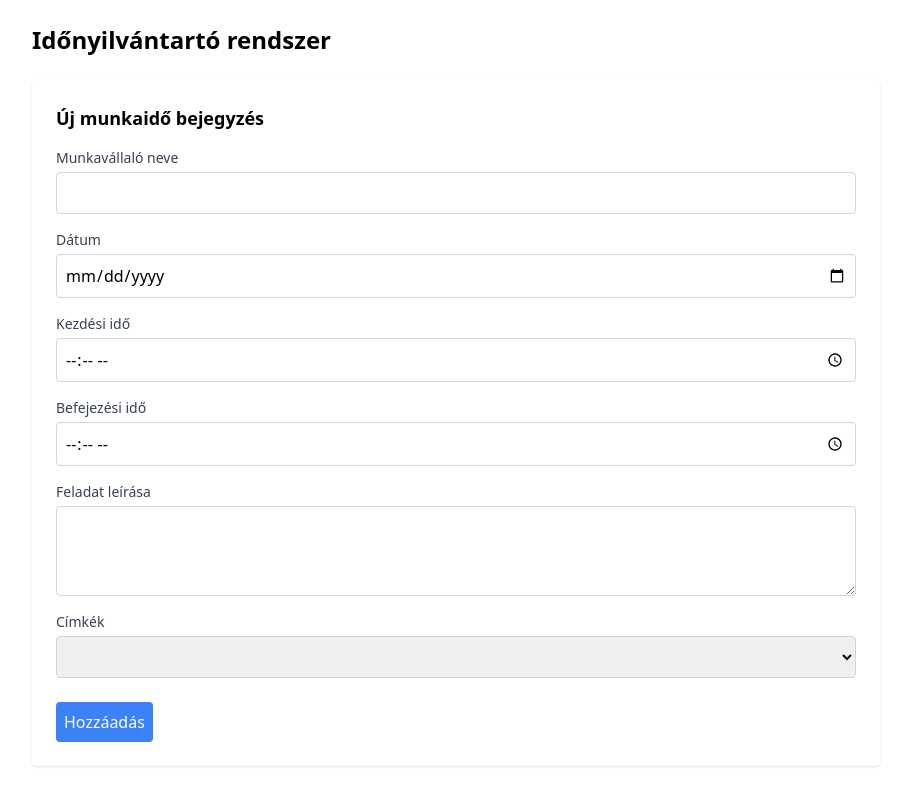
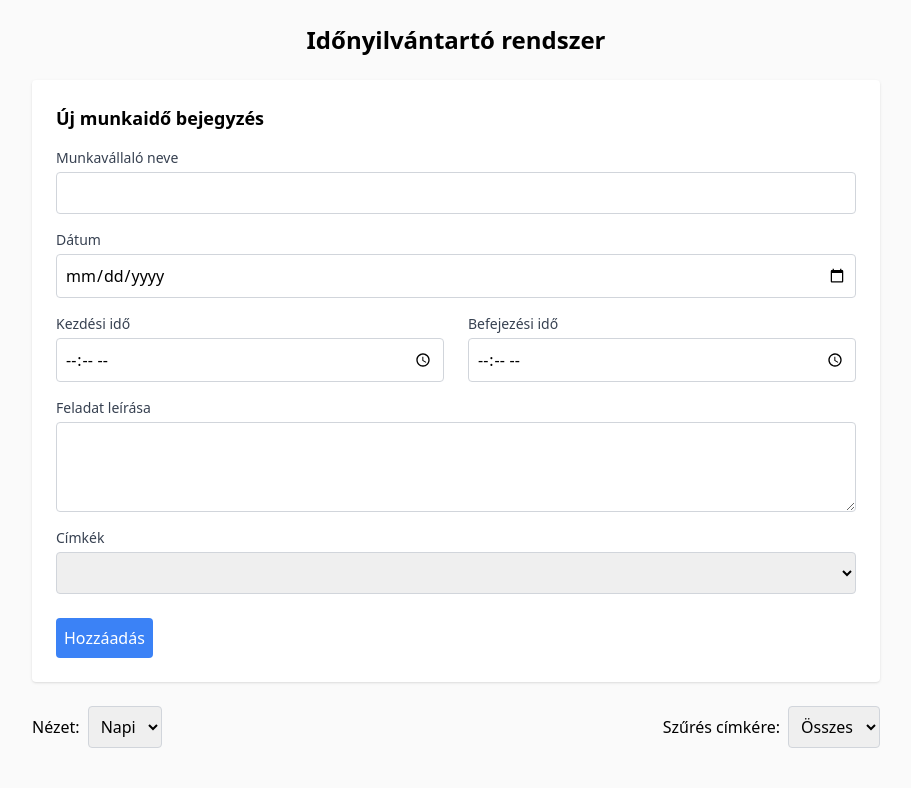
Before and after one commit to davidvasadi/my-time-tracker, a Vue app: page / in a window 1280 px wide. Shown: the top 788 px of the page, without its empty margins (184-1095 px from the left). Built offline with nearby package versions, Linux system fonts and the light colour scheme.

Commit message:
time-tracker updated

```diff
--- a/src/App.vue
+++ b/src/App.vue
@@ -1,13 +1,10 @@
 <template>
-  <div class="max-w-4xl mx-auto p-6">
-    <h1 class="text-2xl font-bold mb-6">Időnyilvántartó rendszer</h1>
-    <TimeEntryForm
-      @submit="handleFormSubmit"
-      ref="entryForm"
-      :isEdit="isEdit"
-      :entry="currentEntry"
-    />
-
+  <div class="bg-zinc-50">
+    <div class="max-w-4xl mx-auto p-6 bg-zinc-50">
+      <h1 class="text-2xl font-bold mb-6 flex justify-center">Időnyilvántartó rendszer</h1>
+      <TimeEntryForm @submit="handleFormSubmit" ref="entryForm" :isEdit="isEdit" :entry="currentEntry" />
+      <!-- Nézet kiválasztása && Szűrés címkére-->
+      <div class="flex items-center justify-between">
         <!-- Nézet kiválasztása -->
         <div class="mt-6 mb-4">
           <label for="viewType" class="mr-2">Nézet:</label>
@@ -19,7 +16,7 @@
         </div>
 
         <!-- Szűrés címkére -->
-    <div class="mb-4">
+        <div class="mt-6 mb-4">
           <label for="tagFilter" class="mr-2">Szűrés címkére:</label>
           <select v-model="tagFilter" id="tagFilter" class="p-2 border border-gray-300 rounded">
             <option value="">Összes</option>
@@ -27,23 +24,26 @@
             <option value="ügyfél">Ügyfél</option>
           </select>
         </div>
-
+      </div>
       <!-- Bejegyzések -->
       <div class="mt-6">
         <h2 class="text-xl font-semibold">Bejegyzések</h2>
-      <div v-if="Object.keys(filteredEntries).length === 0" class="mt-4">
+        <div v-if="Object.keys(filteredEntries).length === 0" class="mt-4 ">
           <p>Nincsenek bejegyzések.</p>
         </div>
-      <div v-for="(userEntries, userName) in filteredEntries" :key="userName" class="mb-4">
+        <div v-for="(userEntries, userName) in filteredEntries" :key="userName" class="mb-4 bg-white rounded-2xl">
           <div v-for="(entry, index) in userEntries" :key="index" class="border p-4 mt-2 rounded">
             <p><strong>Munkavállaló neve:</strong> {{ entry.userName }}</p>
             <p><strong>Dátum:</strong> {{ entry.date }}</p>
             <p><strong>Kezdési idő:</strong> {{ entry.startTime }}</p>
             <p><strong>Befejezési idő:</strong> {{ entry.endTime }}</p>
             <p><strong>Feladat leírása:</strong> {{ entry.taskDescription }}</p>
-          <p><strong>Címkék:</strong> <span v-if="entry.tags.length">{{ entry.tags }}</span><span v-else>Nincsenek címkék.</span></p>
-          <button @click="editEntry(entry, userName, index)" class="mt-2 bg-yellow-500 hover:bg-yellow-700 text-white p-2 rounded">Módosítás</button>
-          <button @click="deleteEntry(userName, index)" class="mt-2 mx-2 bg-red-500 hover:bg-red-700 text-white p-2 rounded">Törlés</button>
+            <p><strong>Címkék:</strong> <span v-if="entry.tags.length">{{ entry.tags }}</span><span v-else>Nincsenek
+                címkék.</span></p>
+            <button @click="editEntry(entry, userName, index)"
+              class="mt-2 bg-yellow-500 hover:bg-yellow-700 text-white p-2 rounded">Módosítás</button>
+            <button @click="deleteEntry(userName, index)"
+              class="mt-2 mx-2 bg-red-500 hover:bg-red-700 text-white p-2 rounded">Törlés</button>
           </div>
         </div>
       </div>
@@ -59,11 +59,12 @@
         </div>
       </div>
     </div>
+  </div>
 </template>
 
 <script>
 import TimeEntryForm from './components/TimeEntryForm.vue';
-import MyStatistics from './components/MyStatistics.vue'; // Győződj meg róla, hogy ezt importálod
+import MyStatistics from './components/MyStatistics.vue';
 
 export default {
   components: {
@@ -164,9 +165,11 @@ export default {
 .toast {
   @apply p-2 mb-2 rounded shadow-md;
 }
+
 .toast.success {
   @apply bg-green-100 text-green-800;
 }
+
 .toast.error {
   @apply bg-red-100 text-red-800;
 }
--- a/src/components/MyStatistics.vue
+++ b/src/components/MyStatistics.vue
@@ -1,12 +1,11 @@
-
-<!-- Az alábbi komponens nem készült el -->
-
 <template>
-  <div class="mt-6">
-    <h2 class="text-xl font-semibold">Statisztikák</h2>
+  <div class="mt-6 max-w-4xl mx-auto">
+    <h2 class="text-xl font-semibold mb-2">Statisztikák</h2>
     <div v-if="totalEntries > 0">
       <p>Összes bejegyzés: {{ totalEntries }}</p>
-      <canvas ref="entriesChart"></canvas>
+      <div class="relative w-full">
+        <canvas ref="entriesChart"></canvas>
+      </div>
     </div>
     <div v-else>
       <p>Nincsenek bejegyzések a statisztikákhoz.</p>
@@ -28,24 +27,39 @@ export default {
   setup(props) {
     const totalEntries = ref(0);
     const entriesChart = ref(null);
-    let chartInstance = null; // A Chart példány tárolására
+    let chartInstance = null;
 
     const createChart = () => {
       if (chartInstance) {
-        chartInstance.destroy(); // Az előző diagram eltávolítása
+        chartInstance.destroy(); // Előző diagram eltávolítása
       }
 
-      if (!entriesChart.value) return; // Ellenőrizzük, hogy a ref elérhető
+      if (!entriesChart.value) return;
 
       const ctx = entriesChart.value.getContext('2d');
+
       if (ctx) {
+        // Kulcsok és értékek szűrése
+        const validEntries = Object.entries(props.entries).filter(([key, value]) => {
+          return (
+            key !== undefined &&
+            key !== null &&
+            key !== '' &&
+            Array.isArray(value) &&
+            value.length > 0
+          );
+        });
+
+        const labels = validEntries.map(([key]) => key); // Érvényes kulcsok
+        const data = validEntries.map(([, value]) => value.length); // Érvényes értékek
+
         chartInstance = new Chart(ctx, {
           type: 'bar',
           data: {
-            labels: Object.keys(props.entries),
+            labels: labels,
             datasets: [{
               label: 'Bejegyzések száma',
-              data: Object.values(props.entries).map(userEntries => userEntries.length),
+              data: data,
               backgroundColor: 'rgb(234 179 8)',
               borderColor: 'rgb(234 179 8)',
               borderWidth: 1,
@@ -53,6 +67,7 @@ export default {
           },
           options: {
             responsive: true,
+            maintainAspectRatio: false,
             scales: {
               y: {
                 beginAtZero: true,
@@ -66,7 +81,19 @@ export default {
     watch(
       () => props.entries,
       (newEntries) => {
-        totalEntries.value = Object.values(newEntries).flat().length;
+        // Szűrjük az érvényes bejegyzéseket
+        totalEntries.value = Object.entries(newEntries)
+          .filter(([key, value]) => {
+            return (
+              key !== undefined &&
+              key !== null &&
+              key !== '' &&
+              Array.isArray(value) &&
+              value.length > 0
+            );
+          })
+          .flatMap(([, value]) => value).length;
+
         createChart();
       },
       { immediate: true }
@@ -76,7 +103,6 @@ export default {
       createChart();
     });
 
-    // Diagram példány eltávolítása a komponens eltávolítása előtt
     onBeforeUnmount(() => {
       if (chartInstance) {
         chartInstance.destroy();
@@ -90,10 +116,3 @@ export default {
   },
 };
 </script>
-
-<style scoped>
-canvas {
-  max-width: 600px;
-  margin: auto;
-}
-</style>
--- a/src/components/TimeEntryForm.vue
+++ b/src/components/TimeEntryForm.vue
@@ -12,16 +12,19 @@
         <input v-model="formData.date" type="date" id="date" required
                class="mt-1 block w-full p-2 border border-gray-300 rounded"/>
       </div>
-      <div class="mb-4">
+      <div class="flex flex-wrap gap-6">
+        <div class="mb-4 flex-1">
           <label for="startTime" class="block text-sm font-medium text-gray-700">Kezdési idő</label>
           <input v-model="formData.startTime" type="time" id="startTime" required
                 class="mt-1 block w-full p-2 border border-gray-300 rounded"/>
         </div>
-      <div class="mb-4">
+        <div class="mb-4 flex-1">
           <label for="endTime" class="block text-sm font-medium text-gray-700">Befejezési idő</label>
           <input v-model="formData.endTime" type="time" id="endTime" required
                 class="mt-1 block w-full p-2 border border-gray-300 rounded"/>
         </div>
+      </div>
+
       <div class="mb-4">
         <label for="taskDescription" class="block text-sm font-medium text-gray-700">Feladat leírása</label>
         <textarea v-model="formData.taskDescription" id="taskDescription" rows="3" required
```
Lines whose indentation alone changed are shown as unchanged.
